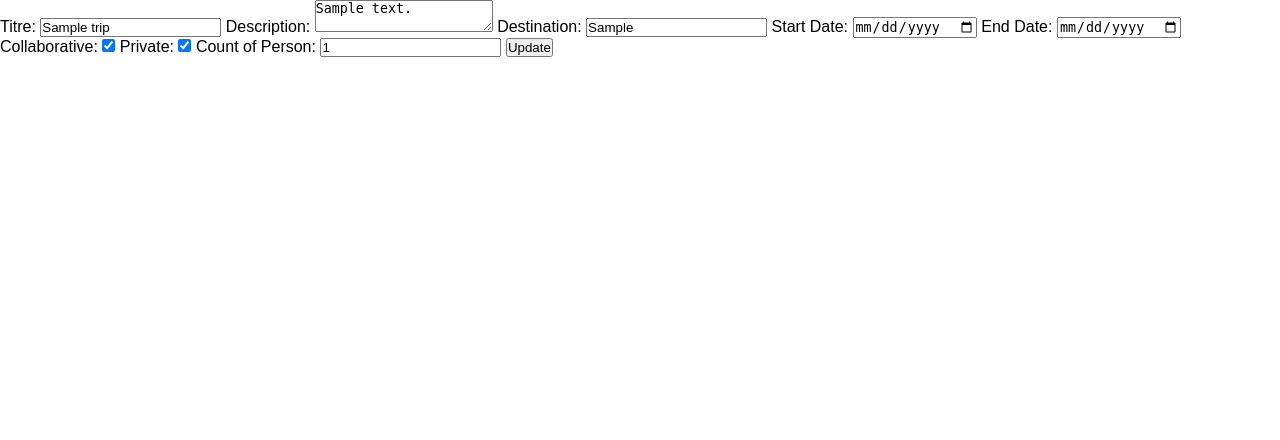
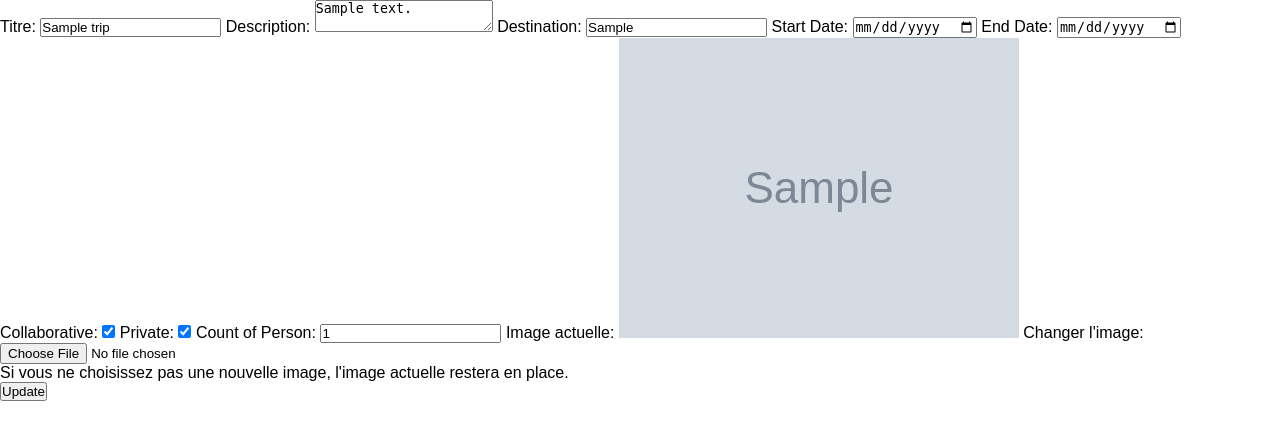
Before and after one commit to Dr4c0niX/AdventureSync, a PHP site: page /edit-trip.php?id=1 in a window 1280 px wide. Shown: the part 144-584 px from the top of the page. Run offline with PHP 8.4, Linux system fonts and the light colour scheme; the visitor is signed in with stand-in values (Sample User, id 1); tables that the repository leaves empty or names only in its code hold one stand-in row (values such as "Sample post"); grey boxes marked "Sample" are stand-in pictures.

Commit message:
image c'est good

```diff
--- a/create-article.php
+++ b/create-article.php
@@ -28,6 +28,8 @@ if ($_POST && $_SESSION && $_SESSION["is_connected"]) {
         <input type="date" name="startDate" id="startDate" class="form-control" required>
         <label for="endDate">Date de fin</label>
         <input type="date" name="endDate" id="endDate" class="form-control" required>
+        <label for="image">Photos de votre voyage</label>
+        <input type="file" name="image" id="image" class="form-control">
         <input type="submit" value="Créer un article" class="mt-2 btn btn-primary">
     </form>
 </div>
--- a/edit-trip.php
+++ b/edit-trip.php
@@ -5,23 +5,36 @@ $tripsManager = new TripsManager();
 $usersManager = new UsersManager();
 $trip = null;
 
-if ($_GET && isset($_GET["id"])) {
+if ($_GET && isset($_GET["id"]))
+{
     $trip = $tripsManager->getById($_GET["id"]); //AJOUTER POUR QUE SEUL CREATEUR SE CO
 }
 
 $loggedInUser = $usersManager->getLoggedInUser();
 
-if (!$loggedInUser) {
+if (!$loggedInUser)
+{
     echo "<script>alert('Pourquoi voulez-vous modifier un voyage qui n\'est pas le vôtre ?'); window.location.href='trip.php';</script>";
     exit;
 }
 
-if ($trip && $trip->getUserId() !== $loggedInUser->getId()) {
+if ($trip && $trip->getUserId() !== $loggedInUser->getId())
+{
     echo "<script>alert('Pourquoi voulez-vous modifier un voyage qui n\'est pas le vôtre ?'); window.location.href='trip.php';</script>";
     exit;
 }
 
-if ($_POST) {
+if ($_SERVER["REQUEST_METHOD"] === "POST")
+{
+    if (isset($_FILES['image']) && $_FILES['image']['error'] === UPLOAD_ERR_OK) {
+        $uploadDirectory = "images/upload/";
+        $filename = basename($_FILES['image']['name']);
+        $targetPath = $uploadDirectory . $filename;
+
+        move_uploaded_file($_FILES['image']['tmp_name'], $targetPath);
+
+        $trip->setImage($filename);
+    }
     $trip->setTitle($_POST["title"]);
     $trip->setDescription($_POST["description"]);
     $trip->setDestination($_POST["destination"]);
@@ -35,7 +48,7 @@ if ($_POST) {
 }
 ?>
 
-<form method="post">
+<form method="post" enctype="multipart/form-data">
     <label for="title">Titre:</label>
     <input type="text" id="title" name="title" value="<?= $trip->getTitle() ?>" required>
     <label for="description">Description:</label>
@@ -52,5 +65,17 @@ if ($_POST) {
     <input type="checkbox" id="private" name="private" <?= $trip->isPrivate() ? "checked" : "" ?>>
     <label for="countOfPerson">Count of Person:</label>
     <input type="number" id="countOfPerson" name="countOfPerson" value="<?= $trip->getCountOfPerson() ?>" min="1" required>
-    <input type="submit" value="Update">
+
+    <label for="image">Image actuelle:</label>
+    <?php if ($trip->getImage()): ?>
+        <img src="images/upload/<?= $trip->getImage() ?>" alt="image <?= $trip->getTitle() ?>">
+    <?php else: ?>
+        <p>Aucune image actuellement.</p>
+    <?php endif; ?>
+
+    <label for="image">Changer l'image:</label>
+    <input type="file" id="image" name="image">
+    <p>Si vous ne choisissez pas une nouvelle image, l'image actuelle restera en place.</p>
+
+<input type="submit" value="Update">
 </form>
--- a/managers/TripsManager.php
+++ b/managers/TripsManager.php
@@ -27,7 +27,7 @@ class TripsManager
     public function create(Trip $newTrip): void
     {
         $usersManager = new UsersManager();
-        $req = $this->pdo->prepare("INSERT INTO `trip` (title, description, destination, startDate, endDate, collaborative, private, countOfPerson, userId) VALUES (:title, :description, :destination, :startDate, :endDate, :collaborative, :private, :countOfPerson, :userId)");
+        $req = $this->pdo->prepare("INSERT INTO `trip` (title, description, destination, startDate, endDate, collaborative, private, countOfPerson, image, userId) VALUES (:title, :description, :destination, :startDate, :endDate, :collaborative, :private, :countOfPerson, :image, :userId)");
 
         $req->bindValue(":title", htmlspecialchars($newTrip->getTitle()), PDO::PARAM_STR);
         $req->bindValue(":description", htmlspecialchars($newTrip->getDescription()), PDO::PARAM_STR);
@@ -37,6 +37,7 @@ class TripsManager
         $req->bindValue(":collaborative", htmlspecialchars($newTrip->isCollaborative()), PDO::PARAM_BOOL);
         $req->bindValue(":private", htmlspecialchars($newTrip->isPrivate()), PDO::PARAM_BOOL);
         $req->bindValue(":countOfPerson", htmlspecialchars($newTrip->getCountOfPerson()), PDO::PARAM_INT);
+        $req->bindValue(":image", htmlspecialchars($newTrip->getImage()), PDO::PARAM_STR);
         $req->bindValue(":userId", htmlspecialchars($usersManager->getByEmail($_SESSION["is_connected"])->getId()), PDO::PARAM_INT);
         $req->execute();
     }
@@ -73,7 +74,7 @@ class TripsManager
 
     public function update(Trip $trip): void
     {
-        $req = $this->pdo->prepare("UPDATE trip SET title = :title, description = :description, destination = :destination, startDate = :startDate, endDate = :endDate, collaborative = :collaborative, private = :private, countOfPerson = :countOfPerson, userId = :userId WHERE id = :id");
+        $req = $this->pdo->prepare("UPDATE trip SET title = :title, description = :description, destination = :destination, startDate = :startDate, endDate = :endDate, collaborative = :collaborative, private = :private, countOfPerson = :countOfPerson, image = :image, userId = :userId WHERE id = :id");
 
         $req->bindValue(":title", htmlspecialchars($trip->getTitle()), PDO::PARAM_STR);
         $req->bindValue(":description", htmlspecialchars($trip->getDescription()), PDO::PARAM_STR);
@@ -83,6 +84,7 @@ class TripsManager
         $req->bindValue(":collaborative", htmlspecialchars($trip->isCollaborative()), PDO::PARAM_BOOL);
         $req->bindValue(":private", htmlspecialchars($trip->isPrivate()), PDO::PARAM_BOOL);
         $req->bindValue(":countOfPerson", htmlspecialchars($trip->getCountOfPerson()), PDO::PARAM_INT);
+        $req->bindValue(":image", htmlspecialchars($trip->getImage()), PDO::PARAM_STR);
         $req->bindValue(":userId", htmlspecialchars($trip->getUserId()), PDO::PARAM_INT);
         $req->bindValue(":id", htmlspecialchars($trip->getId()), PDO::PARAM_INT);
         $req->execute();
--- a/models/Trip.php
+++ b/models/Trip.php
@@ -11,6 +11,7 @@ class Trip
     private bool $collaborative;
     private bool $private; //true = public  & false = private
     private int $countOfPerson;
+    private string $image;
     private int $userId;
 
     public function __construct(array $data)
@@ -138,6 +139,18 @@ class Trip
         return $this;
     }
 
+    public function getImage(): string
+    {
+        return $this->image;
+    }
+
+    public function setImage(string $image): self
+    {
+        $this->image = $image;
+
+        return $this;
+    }
+
     public function getUserId(): int
     {
         return $this->userId;
--- a/style.css
+++ b/style.css
@@ -93,3 +93,10 @@ header {
     color: #666;
     margin-bottom: 0;
 }
+
+.trip-image {
+    width: 200px;
+    height: auto;
+    border-radius: 5px;
+    margin-bottom: 10px;
+}
--- a/trip.php
+++ b/trip.php
@@ -10,6 +10,9 @@ require("./layout/header.php");
     <?php foreach ($trips as $trip): ?>
         <div class="trip-card">
             <h1><?= $trip->getTitle() ?></h1>
+            <?php if ($trip->getImage()): ?>
+                <img src="images/upload/<?= $trip->getImage() ?>" alt="image <?= $trip->getTitle() ?>" class="trip-image">
+            <?php endif; ?>
             <p><?= $trip->getDescription() ?></p>
             <h3>Destination: <?= $trip->getDestination() ?></h3>
             <h3>Date de départ: <?= $trip->getStartDate() ?></h3>
```
Also changed, not shown: create-trip.php (+32 -2 lines), images/upload/IMG_8276.jpg (added), images/upload/chopper1.png (added), images/upload/door_close.PNG (added), images/upload/kitchen_modeldebut.png (added).
